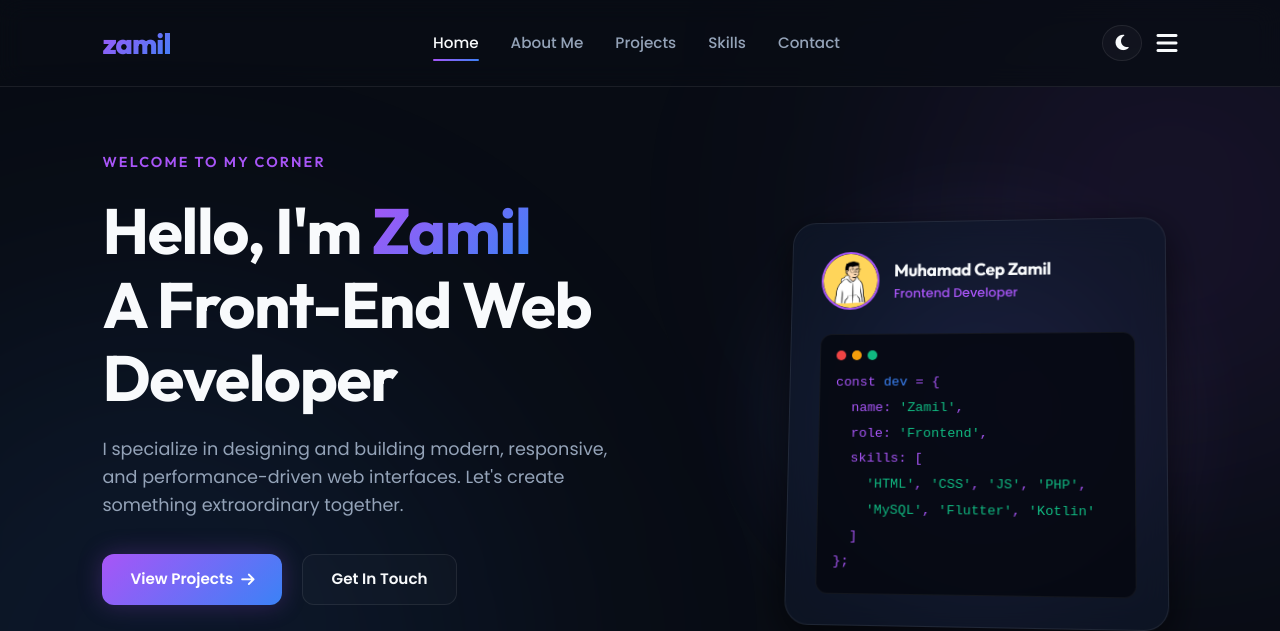
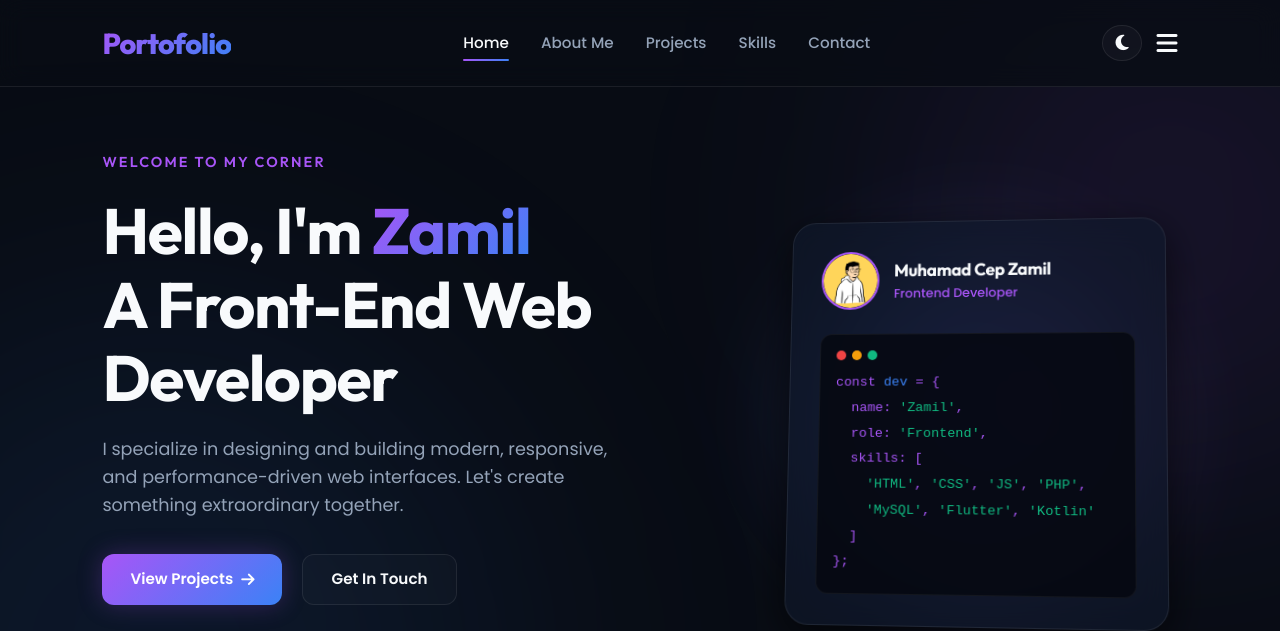
Before and after one commit to zamilkunn/MyPortofolio, a plain HTML site: page index.html in a window 1280 px wide. Shown: the top 631 px of the page. Drawn offline with Linux system fonts and the light colour scheme.

Commit message:
Update: Rename navbar and footer logo brand to Portofolio

```diff
--- a/index.html
+++ b/index.html
@@ -29,7 +29,7 @@
 
     <!-- Header Navigation -->
     <header id="header">
-        <a class="logo" href="#home">zamil</a>
+        <a class="logo" href="#home">Portofolio</a>
 
         <div class="nav-container" id="nav-container">
             <nav class="navigation">
@@ -361,7 +361,7 @@
 
     <!-- Footer -->
     <footer>
-        <div class="footer-logo">zamil</div>
+        <div class="footer-logo">Portofolio</div>
         <div class="footer-nav">
             <a href="#home">Home</a>
             <a href="#aboutme">About Me</a>
```
